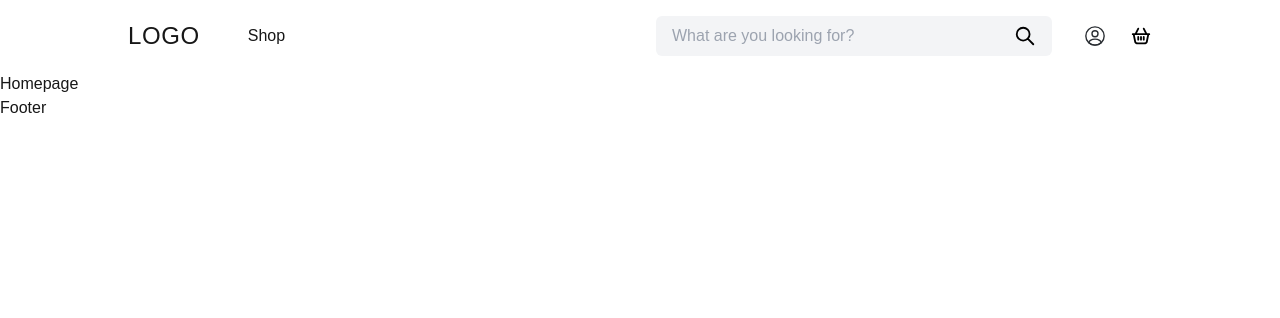
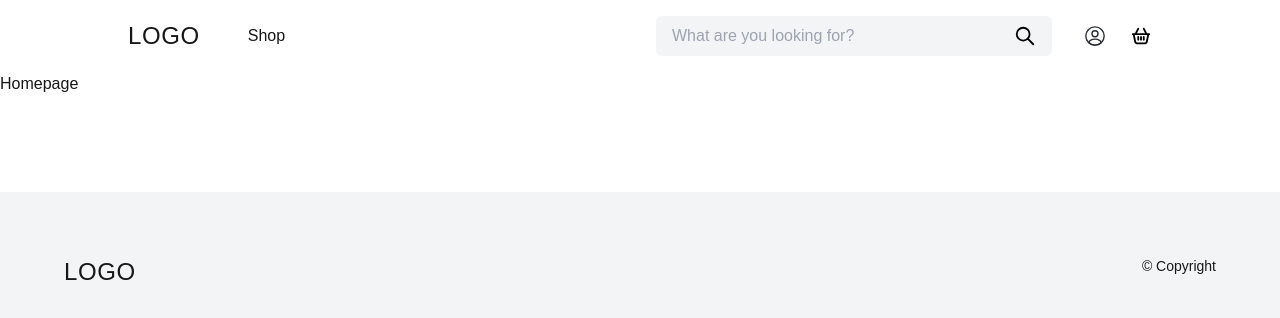
Before and after one commit to fmassiedev/unrvld-tech-test-v1, a Next.js app: page / in a window 1280 px wide. Shown: the top 318 px of the page. Built offline with nearby package versions, Linux system fonts and the light colour scheme.

Commit message:
Footer component
Building out the footer component

```diff
--- a/components/Footer/Footer.component.tsx
+++ b/components/Footer/Footer.component.tsx
@@ -1,5 +1,14 @@
+import Link from "next/link";
+
 const Footer = () => {
-  return <div>Footer</div>;
+  return (
+    <footer className="py-16 px-4 md:px-8 lg:px-16 xl:32 2xl:px-64 bg-gray-100 text-sm mt-24 flex justify-between">
+      <Link href="/" className="flex items-center gap-3">
+        <div className="text-2xl tracking-wide">LOGO</div>
+      </Link>
+      <p>&copy; Copyright</p>
+    </footer>
+  );
 };
 
 export default Footer;
```
